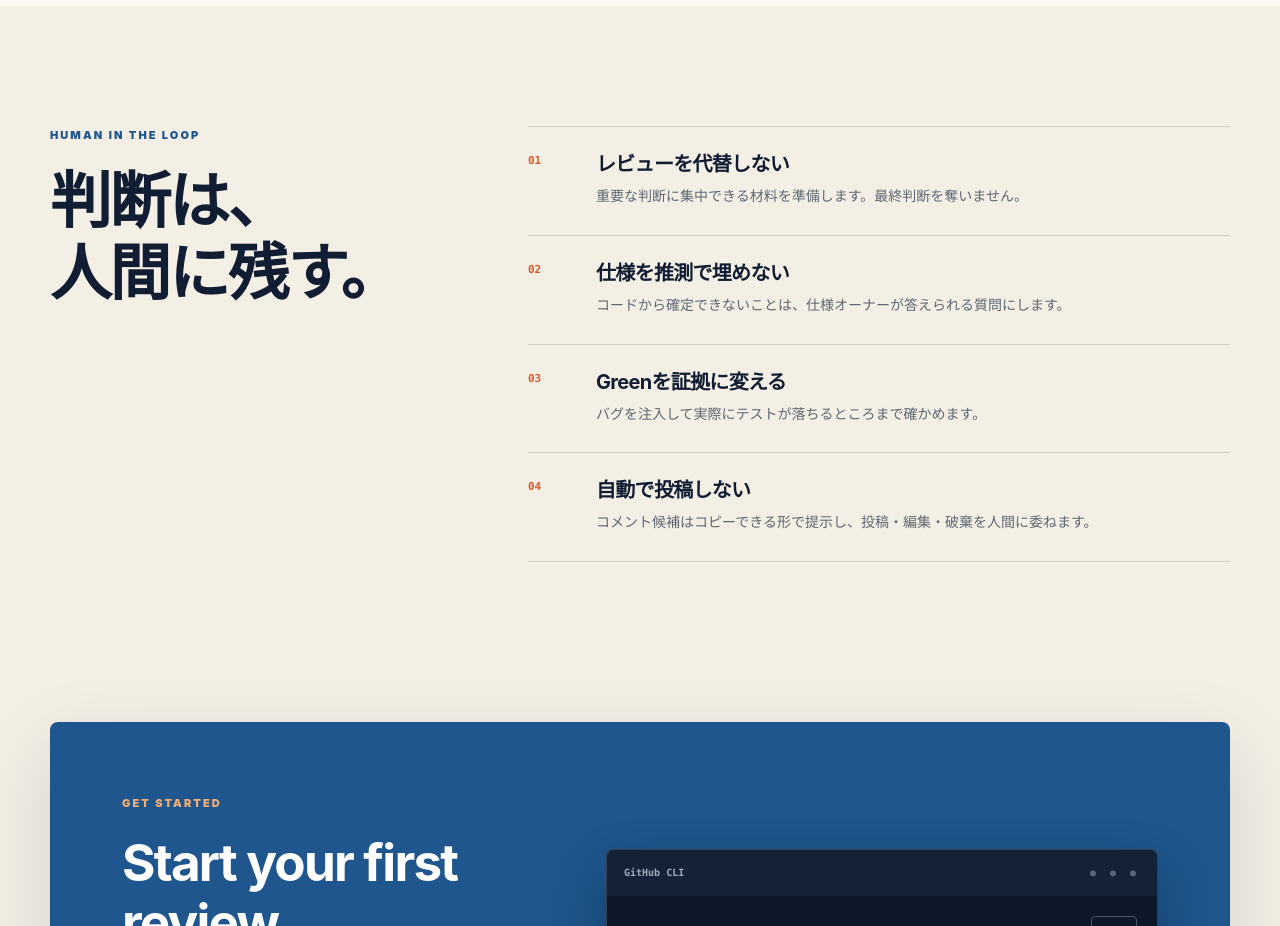
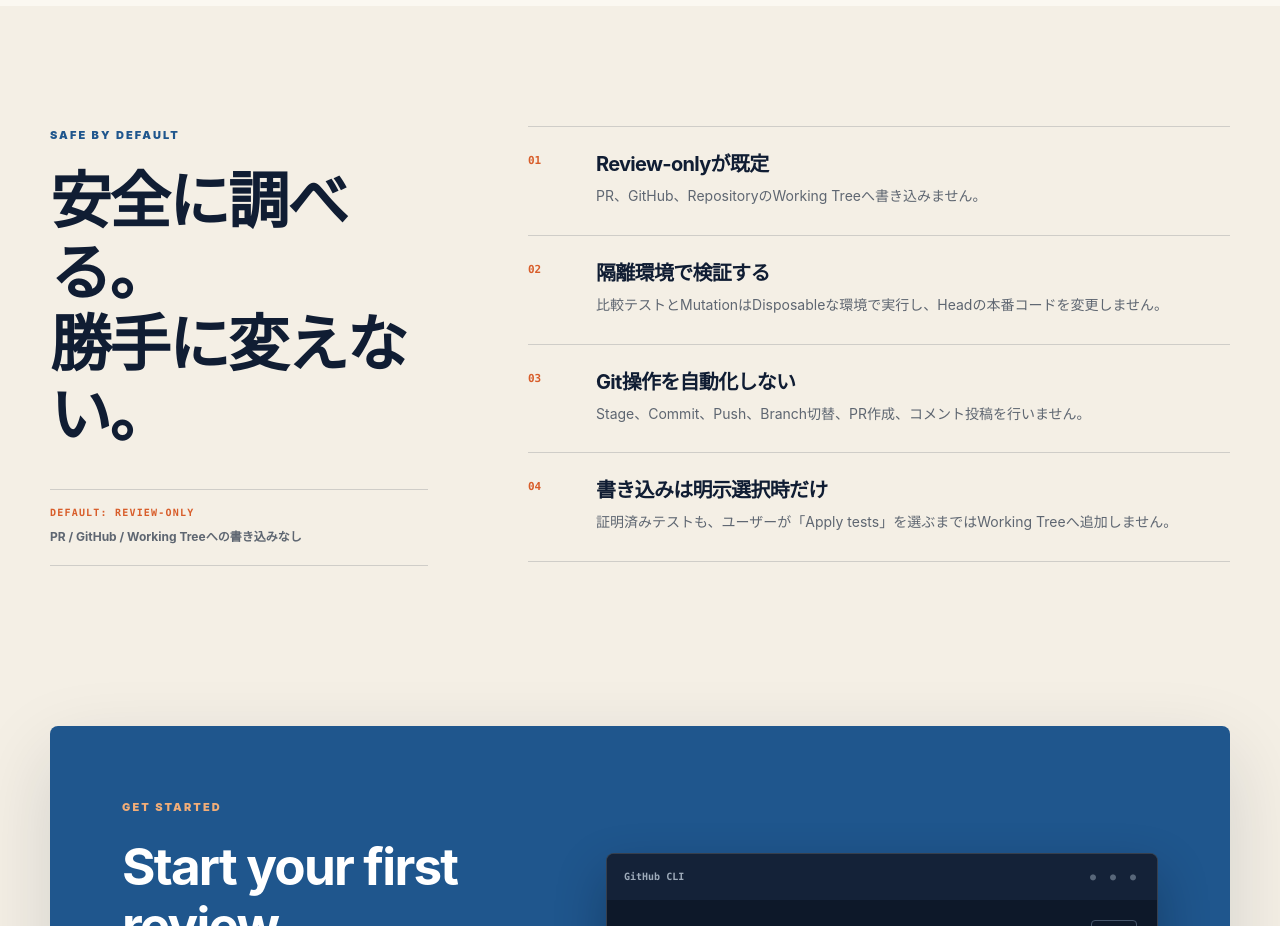
Before and after one commit to Shogo1222/socratic, a plain HTML site: page site/index.html in a window 1280 px wide. Shown: the part 4560-5486 px from the top of the page. Drawn offline with Linux system fonts and the light colour scheme; files whose address does not match are found by name.

Commit message:
Explain safe review-only behavior

```diff
--- a/site/index.html
+++ b/site/index.html
@@ -288,15 +288,16 @@
 
       <section class="principles section">
         <div class="shell principles-grid">
-          <div>
-            <p class="section-kicker">HUMAN IN THE LOOP</p>
-            <h2>判断は、<br>人間に残す。</h2>
+          <div class="principles-intro">
+            <p class="section-kicker">SAFE BY DEFAULT</p>
+            <h2>安全に調べる。<br>勝手に変えない。</h2>
+            <p class="safety-summary"><strong>DEFAULT: REVIEW-ONLY</strong><span>PR / GitHub / Working Treeへの書き込みなし</span></p>
           </div>
           <div class="principle-list">
-            <article><span>01</span><div><h3>レビューを代替しない</h3><p>重要な判断に集中できる材料を準備します。最終判断を奪いません。</p></div></article>
-            <article><span>02</span><div><h3>仕様を推測で埋めない</h3><p>コードから確定できないことは、仕様オーナーが答えられる質問にします。</p></div></article>
-            <article><span>03</span><div><h3>Greenを証拠に変える</h3><p>バグを注入して実際にテストが落ちるところまで確かめます。</p></div></article>
-            <article><span>04</span><div><h3>自動で投稿しない</h3><p>コメント候補はコピーできる形で提示し、投稿・編集・破棄を人間に委ねます。</p></div></article>
+            <article><span>01</span><div><h3>Review-onlyが既定</h3><p>PR、GitHub、RepositoryのWorking Treeへ書き込みません。</p></div></article>
+            <article><span>02</span><div><h3>隔離環境で検証する</h3><p>比較テストとMutationはDisposableな環境で実行し、Headの本番コードを変更しません。</p></div></article>
+            <article><span>03</span><div><h3>Git操作を自動化しない</h3><p>Stage、Commit、Push、Branch切替、PR作成、コメント投稿を行いません。</p></div></article>
+            <article><span>04</span><div><h3>書き込みは明示選択時だけ</h3><p>証明済みテストも、ユーザーが「Apply tests」を選ぶまではWorking Treeへ追加しません。</p></div></article>
           </div>
         </div>
       </section>
--- a/site/styles.css
+++ b/site/styles.css
@@ -295,6 +295,9 @@ h2 { margin-bottom: 0; font-size: clamp(36px, 4.8vw, 62px); }
 .mutation-path strong { color: #2c7650; text-align: right; }
 
 .principles-grid { display: grid; grid-template-columns: .7fr 1.3fr; gap: 100px; }
+.safety-summary { display: grid; gap: 8px; margin: 38px 0 0; padding: 18px 0; border-block: 1px solid var(--line); }
+.safety-summary strong { color: var(--orange); font: 900 10px/1 ui-monospace, SFMono-Regular, Menlo, monospace; letter-spacing: .12em; }
+.safety-summary span { color: var(--muted); font-size: 12px; font-weight: 700; }
 .principle-list { border-top: 1px solid var(--line); }
 .principle-list article { display: grid; grid-template-columns: 48px 1fr; gap: 20px; padding: 26px 0; border-bottom: 1px solid var(--line); }
 .principle-list article > span { color: var(--orange); font: 800 11px/1.5 ui-monospace, SFMono-Regular, Menlo, monospace; }
```
